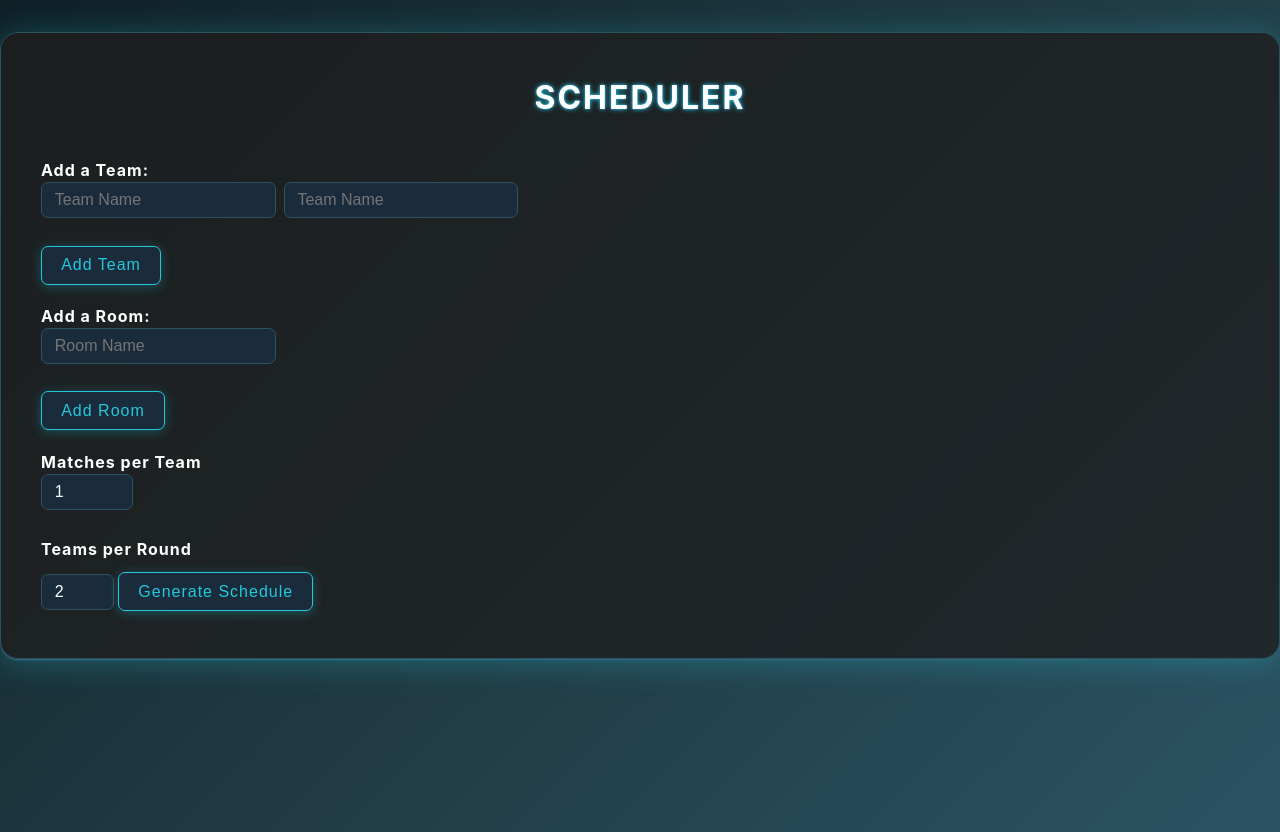
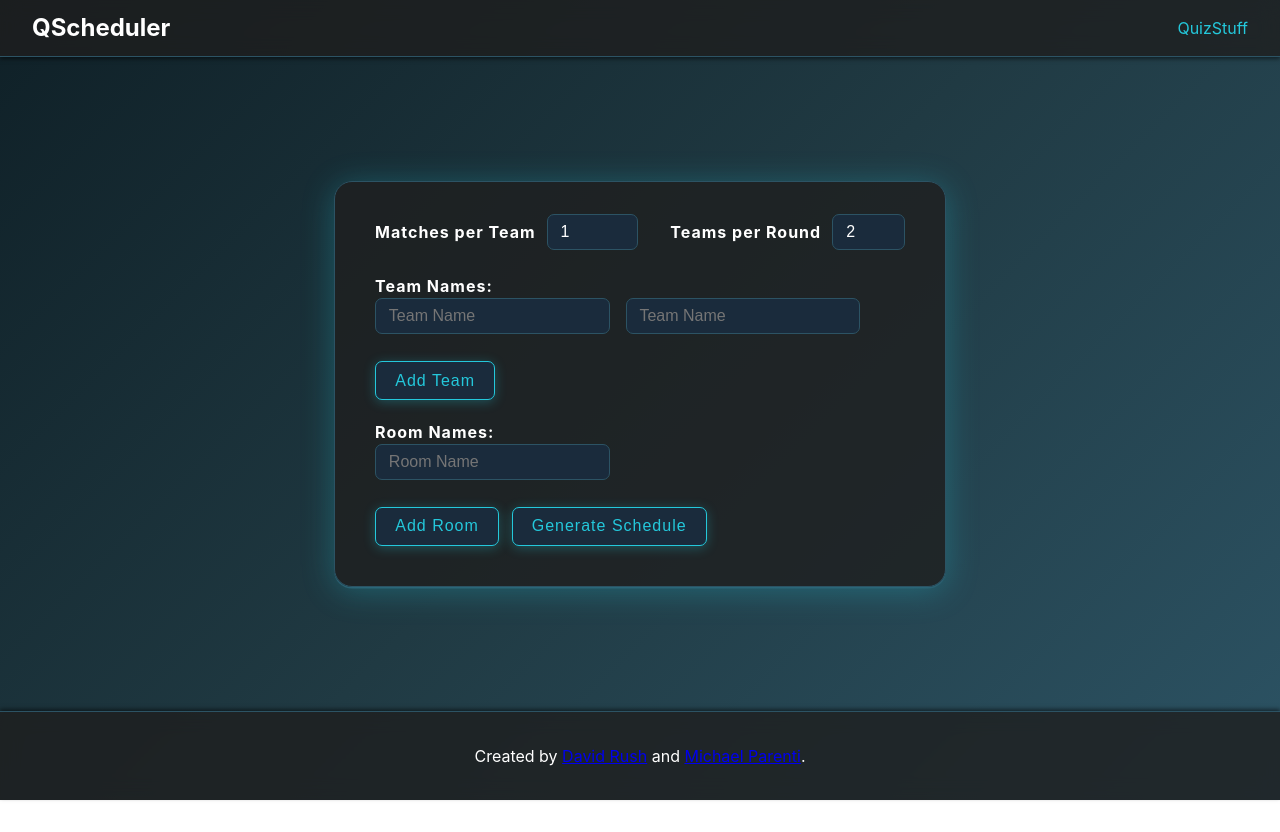
Before and after one commit to dbwrush/qschedule, a plain HTML site: page index.html in a window 1280 px wide. After the commit the page ends 800 px from the top, so only its background shows below. Drawn offline with Linux system fonts and the light colour scheme.

Commit message:
Start making it look nicer

```diff
--- a/index.html
+++ b/index.html
@@ -8,30 +8,52 @@
     <script src="main.js" defer></script>
 </head>
 <body>
-    <div class="container">
-        <h1>Scheduler</h1>
+    <header class="header">
+      <div class="header-left">
+        <h1>QScheduler</h1>
+      </div>
+      <div class="header-right">
+        <a id="quizstuff-link" href="https://www.quizstuff.com">QuizStuff</a>
+      </div>
+    </header>
+    <main class = "container">
+        <div class="tile">
+
+            <div class="settings-row">
+                <div class="setting">
+                    <label for="matches">Matches per Team</label>
+                    <input type="number" id="matches" name="matches" min="1" max="100" value="1" required="true">
+                </div>
+                <div class="setting">
+                    <label for="tpr">Teams per Round</label>
+                    <input type="number" id="tpr" name="tpr" min="2" max="3" value="2" required="true">
+                </div>
+            </div>
+
             <form action="">
-            <label for="teams">Add a Team:</label>
+                <label for="teams">Team Names:</label>
                 <div class="teams">
                     <input type="text" id="team" name="teams" placeholder="Team Name" required="true">
                     <input type="text" id="team" name="teams" placeholder="Team Name" required="true">
                 </div>
                 <button id="add-team">Add Team</button>
 
-            <label for="rooms">Add a Room:</label>
+                <label for="rooms">Room Names:</label>
                 <div class="rooms">
                     <input type="text" id="room" name="rooms" placeholder="Room Name" required="true">
                 </div>
                 <button id="add-room">Add Room</button>
 
-            <label for="matches">Matches per Team</label>
-            <input type="number" id="matches" name="matches" min="1" max="100" value="1" required="true">
-
-            <label for="tpr">Teams per Round</label>
-            <input type="number" id="tpr" name="tpr" min="2" max="3" value="2" required="true">
-
                 <button type="submit" id="submit">Generate Schedule</button>
             </form>
         </div>
+
+    </main>
+
+    <footer class="footer">
+      <p>
+        Created by <a href="https://dbwrush.com" target="_blank">David Rush</a> and <a href="https://msparenti.com" target="_blank">Michael Parenti</a>.
+      </p>
+    </footer>
 </body>
 </html>
--- a/style.css
+++ b/style.css
@@ -23,6 +23,44 @@
   -webkit-text-size-adjust: 100%;
 }
 
+/* Header styling */
+.header {
+  display: flex;
+  justify-content: space-between;
+  align-items: center;
+  background: rgba(31, 31, 31, 0.8); /* Translucent background */
+  padding: 1rem 2rem;
+  border-bottom: 1px solid var(--tile-border);
+  box-shadow: 0 2px 4px rgba(0, 0, 0, 0.5);
+  backdrop-filter: blur(10px); /* Add a blur effect for a glassy look */
+}
+
+.header-left h1 {
+  margin: 0;
+  font-size: 1.5rem;
+  color: var(--text-color);
+}
+
+.header-right a {
+  margin-left: 1.5rem;
+  font-size: 1rem;
+  color: var(--glow-color-1);
+  text-decoration: none;
+  transition: color 0.3s ease, text-shadow 0.3s ease;
+}
+
+.header-right a:hover {
+  color: var(--glow-color-2);
+  text-shadow: 0 0 5px var(--hover-glow);
+}
+
+/* Hide header-right on small screens */
+@media (max-width: 500px) {
+  .header-right {
+    display: none;
+  }
+}
+
 body {
   font-family: inherit;
   background: var(--background-gradient);
@@ -33,10 +71,27 @@ body {
   min-height: 100vh;
 }
 
+main {
+  flex: 1; /* Allow the main content to expand and push the footer down */
+  display: flex;
+  flex-direction: column;
+  height: 100%;
+  min-height: calc(100vh - 57px - 89px); /* Ensure the main container fills the body */
+  box-sizing: border-box;
+}
+
 .container {
+  display: grid;
+  grid-template-columns: repeat(auto-fit, minmax(300px, 1fr)); /* Default grid behavior */
+  gap: 1rem;
+  padding: 1rem;
+}
+
+.tile {
   background: var(--tile-background);
   max-width: 1600px;
-  margin: 2em auto;
+  margin: auto;
+  object-fit: content;
   padding: 2em 2.5em 2.5em 2.5em;
   border-radius: 18px;
   box-shadow: 0 4px 32px var(--hover-glow), 0 1.5px 0 var(--tile-border);
@@ -47,10 +102,6 @@ h1 {
   text-align: center;
   color: var(--text-color);
   margin-bottom: 1.5em;
-  letter-spacing: 2px;
-  text-transform: uppercase;
-  font-weight: bold;
-  text-shadow: 0 0 5px var(--glow-color-1), 0 0 2px var(--glow-color-3);
 }
 
 form label {
@@ -63,9 +114,10 @@ form label {
 }
 
 .teams, .rooms {
+  width: 100%;
   display: flex;
   flex-wrap: wrap;
-  gap: 0.5em;
+  gap: 1rem;
   margin-bottom: 0.5em;
 }
 
@@ -190,3 +242,52 @@ table#schedule-table tr:last-child td {
   border: 1.5px solid var(--glow-color-3);
   box-shadow: 0 0 16px 2px var(--hover-glow);
 }
+
+.settings-row {
+  display: flex;
+  gap: 2em;
+  justify-content: center;
+  margin-bottom: 1.5em;
+  flex-wrap: wrap;
+}
+
+@media (max-width: 600px) {
+  .settings-row {
+    flex-direction: column;
+    align-items: stretch;
+    gap: 1em;
+  }
+  .setting {
+    justify-content: flex-start;
+  }
+}
+
+.setting {
+  display: flex;
+  align-items: center;
+  gap: 0.7em;
+}
+
+.setting label {
+  margin: 0;
+  font-weight: 500;
+  color: var(--text-color);
+  letter-spacing: 1px;
+  font-weight: bold;
+  white-space: nowrap;
+}
+
+.setting input[type="number"] {
+  margin-bottom: 0;
+}
+
+/* Footer styling */
+.footer {
+  background: rgba(31, 31, 31, 0.8); /* Translucent background */
+  color: var(--text-color);
+  text-align: center;
+  padding: 1rem;
+  border-top: 1px solid var(--tile-border);
+  box-shadow: 0 -2px 4px rgba(0, 0, 0, 0.5);
+  backdrop-filter: blur(10px); /* Add a blur effect for a glassy look */
+}
```
Lines whose indentation alone changed are shown as unchanged.
